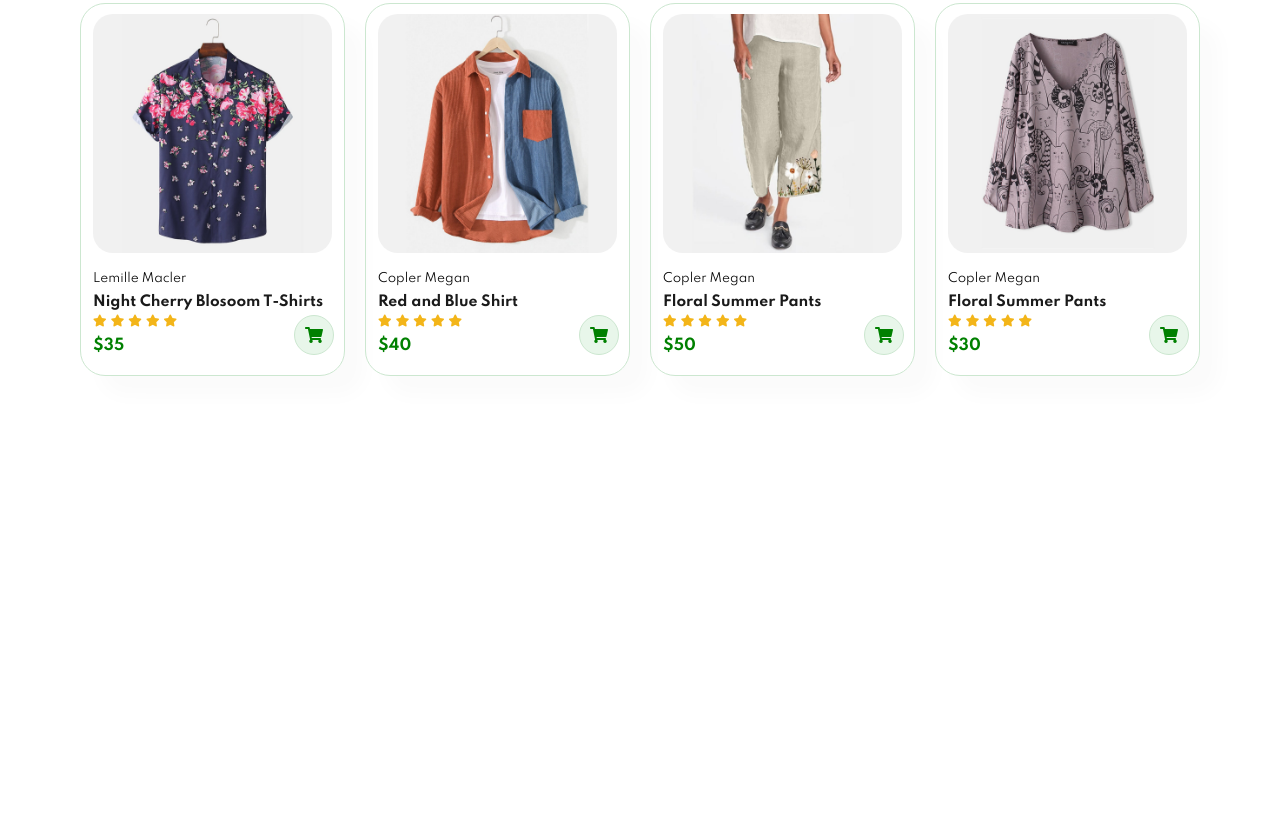
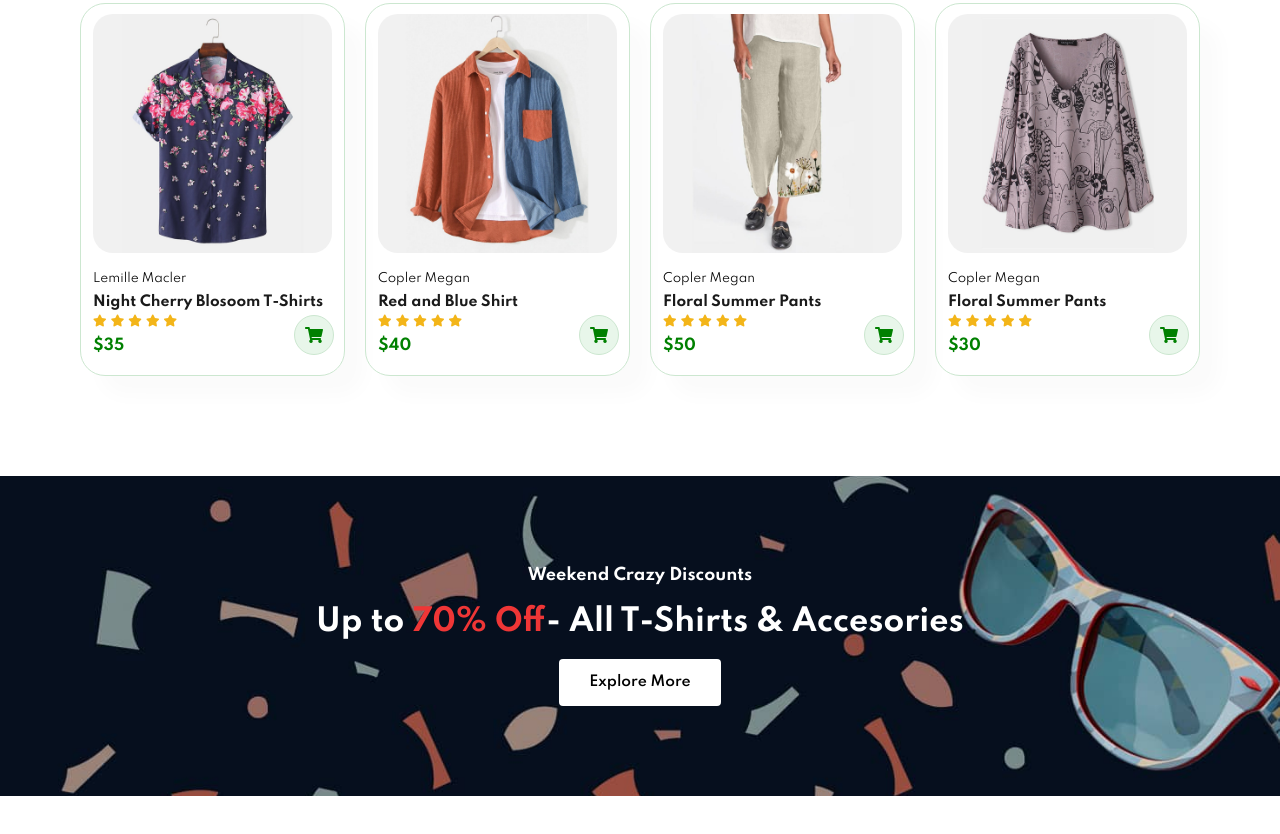
Before and after one commit to Andrei-Olaru/Ecommerce-Website, a plain HTML site: page index.html in a window 1280 px wide. Shown: the part 1730-2564 px from the top of the page. Before the commit the page ends 2166 px from the top, so only its background shows below. Drawn offline with Linux system fonts and the light colour scheme.

Commit message:
added discount banner on home page

```diff
--- a/index.html
+++ b/index.html
@@ -205,6 +205,13 @@
         </div>
     </section>
 
+    <section id="banner" class="section-m1">
+        <h4>Weekend Crazy Discounts</h4>
+        <h2>Up to <span>70% Off</span>- All T-Shirts & Accesories</h2>
+        <button class="normal">Explore More</button>
+
+    </section>
+
     <script src="script.js"></script>
 </body>
 
--- a/style.css
+++ b/style.css
@@ -48,6 +48,19 @@ p {
 
 .section-m1 {
   margin: 40px 0;
+}
+
+button.normal{
+  font-size: 14px;
+  font-weight: 600;
+  padding: 15px 30px;
+  color: #000;
+  background-color: #fff;
+  border-radius: 4px;
+  cursor: pointer;
+  border: none;
+  outline: none;
+  transition: 0.2s;
 }
 
 body {
@@ -274,6 +287,41 @@ padding: 10px 0;
   text-align: center;
 }
 
+
+#banner{
+  display: flex;
+  flex-direction: column;
+  justify-content: center;
+  align-items: center;
+  text-align: center;
+  background-image: url("img/banner/b2.jpg");
+  width:100%;
+  height: 40vh;
+  background-size: cover;
+  background-position: center;
+}
+
+#banner h4{
+  color: #fff;
+  font-size: 16px;
+}
+
+#banner h2{
+  color: #fff;
+  font-size: 30px;
+  padding: 10px 0;
+}
+
+#banner h2 span{
+  color: #ef3636;
+
+}
+
+#banner button:hover{
+  background: #088178;
+  color: white;
+}
+
 /* Shop Page */
 
 /* Single Product */
```
